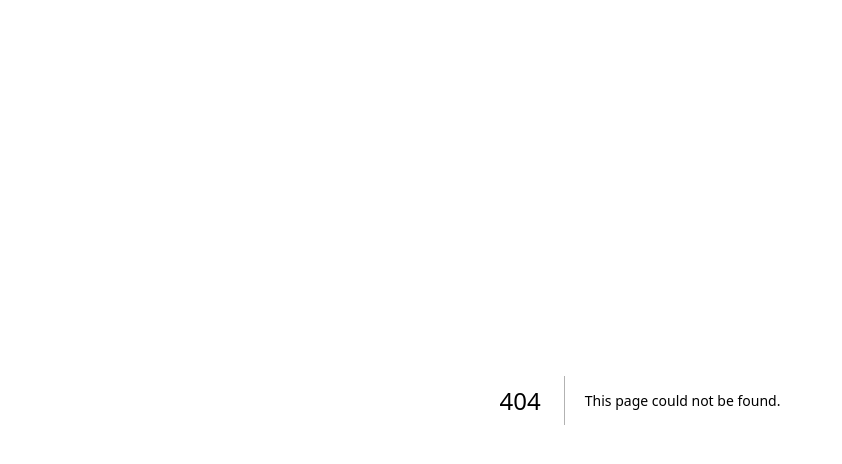
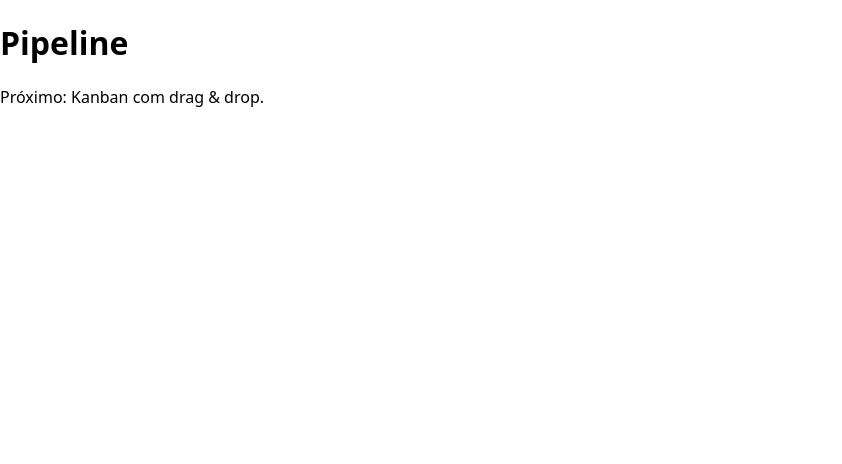
Before and after one commit to 8x5kk5dh7g-cell/S-A-A-S-D-A-S-H-B-O-A-R-D-, a Next.js app: page /app/pipeline in a window 1280 px wide. Before the commit this address had no page. Shown: the top 464 px of the page, without its empty margins (0-842 px from the left). Built offline with nearby package versions, Linux system fonts and the light colour scheme.

Commit message:
Create page.tsx

```diff
--- /dev/null
+++ b/app/app/pipeline/page.tsx
@@ -0,0 +1,8 @@
+export default function Page() {
+  return (
+    <div>
+      <h1>Pipeline</h1>
+      <p>Próximo: Kanban com drag & drop.</p>
+    </div>
+  );
+}
```
